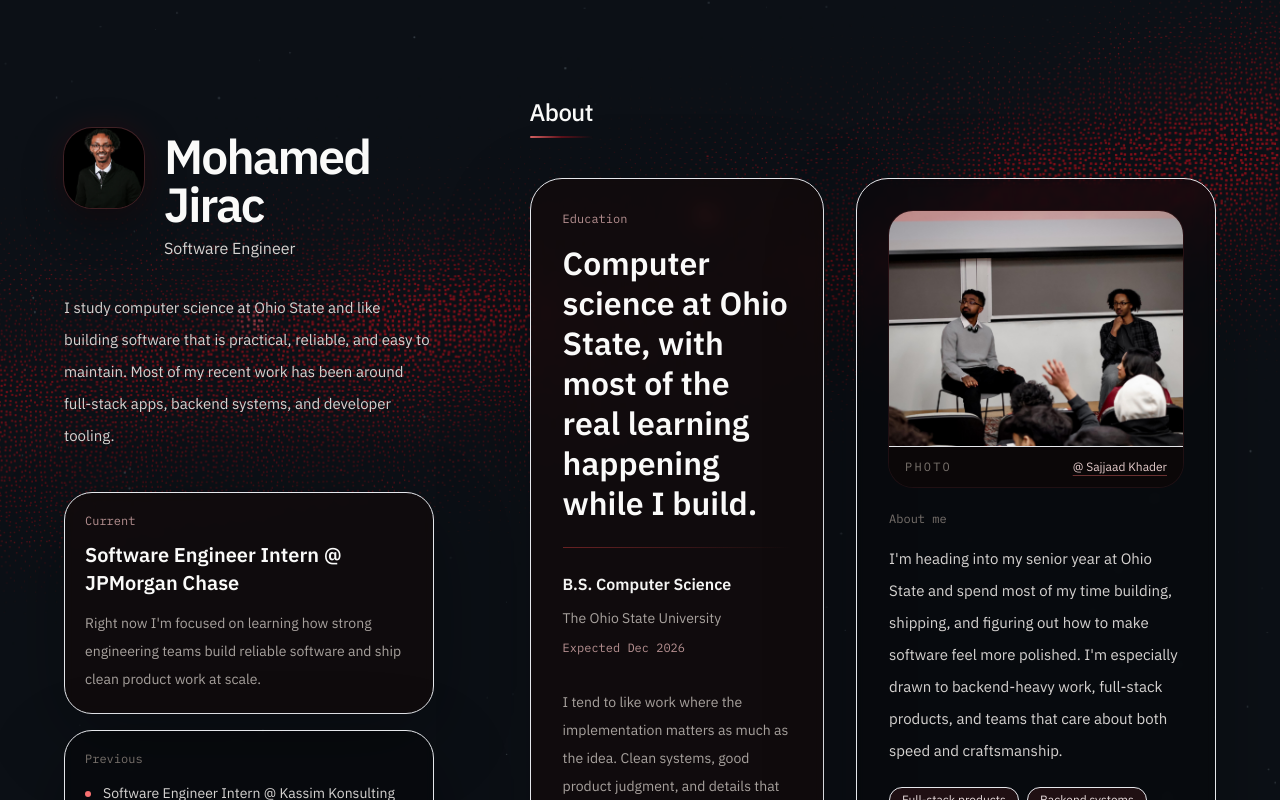
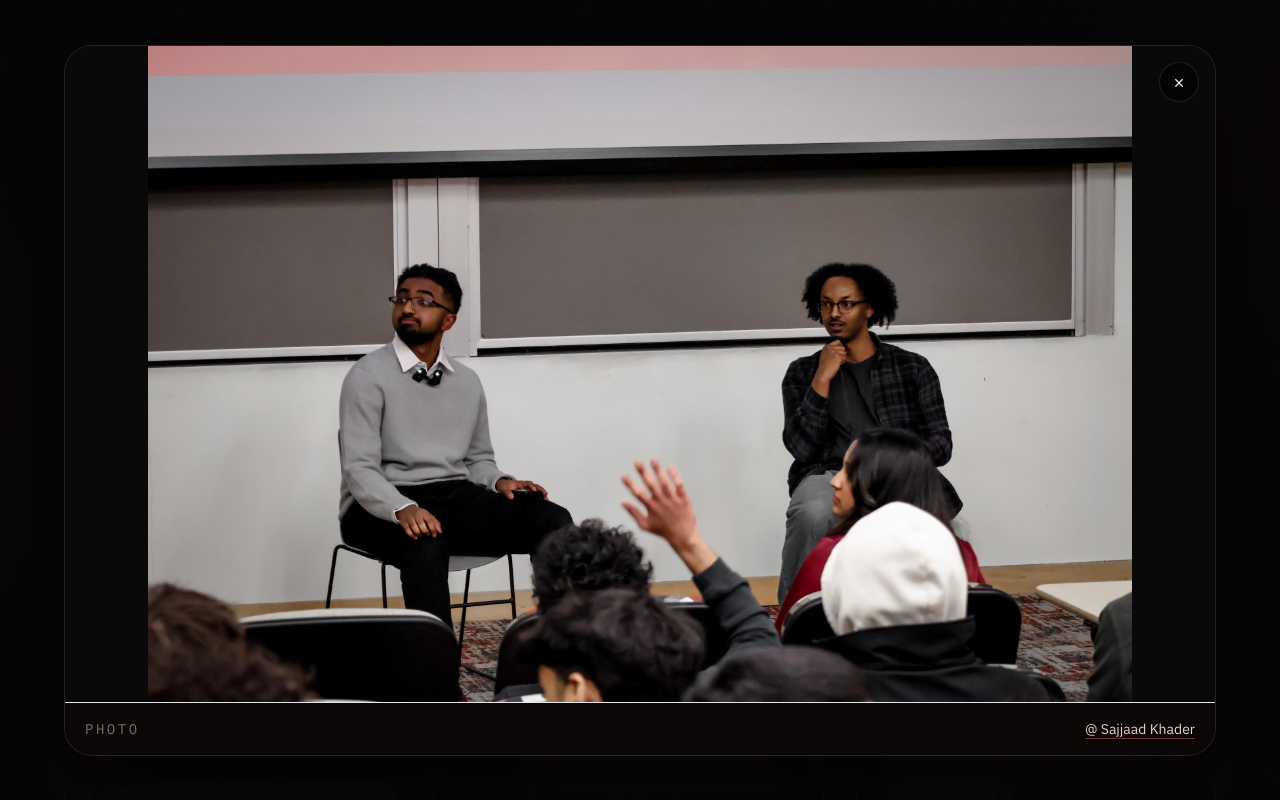
Before and after one commit to Mohamedj2020/PersonalPortfolio, a React (Create React App) app: page / in a window 1280 px wide. Both pictures are taken after a click on the button 1036 px from the left and 328 px from the top of the page. Shown: the top 800 px of the page. Built offline with nearby package versions, Linux system fonts and the light colour scheme; no server answers.

Commit message:
Add full-screen about photo viewer

```diff
--- a/src/components/About.tsx
+++ b/src/components/About.tsx
@@ -1,10 +1,31 @@
-import React, { useState } from 'react';
+import React, { useEffect, useState } from 'react';
 import { aboutData } from '../data';
 
 const About = () => {
-  const [showPhotoCredit, setShowPhotoCredit] = useState(false);
+  const [photoOpen, setPhotoOpen] = useState(false);
+
+  useEffect(() => {
+    if (!photoOpen) {
+      return undefined;
+    }
+
+    const handleKeyDown = (event: KeyboardEvent) => {
+      if (event.key === 'Escape') {
+        setPhotoOpen(false);
+      }
+    };
+
+    document.body.style.overflow = 'hidden';
+    window.addEventListener('keydown', handleKeyDown);
+
+    return () => {
+      document.body.style.overflow = '';
+      window.removeEventListener('keydown', handleKeyDown);
+    };
+  }, [photoOpen]);
 
   return (
+    <>
       <section id="about" className="mb-16 scroll-mt-24 md:mb-24 lg:mb-32">
         <h2 className="mb-10 text-2xl font-medium tracking-tight text-stone-50 scroll-fade">
           <span className="section-heading">About</span>
@@ -39,11 +60,10 @@ const About = () => {
             style={{ transitionDelay: '220ms' }}
           >
             <div className="flex flex-col gap-6">
-            <div className="overflow-hidden rounded-[24px] ring-1 ring-red-500/10">
               <button
                 type="button"
-                onClick={() => setShowPhotoCredit((current) => !current)}
-                className="group block w-full text-left"
+                onClick={() => setPhotoOpen(true)}
+                className="group overflow-hidden rounded-[24px] text-left ring-1 ring-red-500/10"
               >
                 <img
                   src="/images/aboutme2.0.jpg"
@@ -51,21 +71,6 @@ const About = () => {
                   className="aspect-[16/10] w-full object-cover object-[28%_34%] transition-transform duration-300 group-hover:scale-[1.01] md:aspect-[16/9] xl:aspect-[5/4]"
                 />
               </button>
-
-              {showPhotoCredit && (
-                <div className="flex items-center justify-between gap-3 border-t border-white/6 bg-[rgba(12,8,8,0.92)] px-4 py-3 text-xs text-stone-300">
-                  <span className="font-mono uppercase tracking-[0.18em] text-stone-500">Photo</span>
-                  <a
-                    href="https://www.linkedin.com/in/sajjaad-khader/?lipi=urn%3Ali%3Apage%3Ad_flagship3_profile_view_base%3BPBSVY7L7TzKGST1JjLry%2FA%3D%3D"
-                    target="_blank"
-                    rel="noopener noreferrer"
-                    className="text-right text-red-100/90 underline decoration-red-400/40 underline-offset-4 transition-colors hover:text-red-50"
-                  >
-                    @ Sajjaad Khader
-                  </a>
-                </div>
-              )}
-            </div>
 
               <div>
                 <p className="font-mono text-xs text-stone-500">About me</p>
@@ -86,6 +91,46 @@ const About = () => {
           </div>
         </div>
       </section>
+
+      {photoOpen && (
+        <div
+          className="fixed inset-0 z-50 flex items-center justify-center bg-[rgba(8,6,6,0.92)] px-4 py-6 backdrop-blur-md"
+          onClick={() => setPhotoOpen(false)}
+        >
+          <div
+            className="relative w-full max-w-6xl overflow-hidden rounded-[28px] border border-white/10 bg-[rgba(16,10,10,0.84)] shadow-[0_30px_120px_rgba(0,0,0,0.55)]"
+            onClick={(event) => event.stopPropagation()}
+          >
+            <button
+              type="button"
+              onClick={() => setPhotoOpen(false)}
+              className="absolute right-4 top-4 z-10 inline-flex h-10 w-10 items-center justify-center rounded-full border border-white/10 bg-black/45 text-xl text-stone-200 transition-colors hover:border-red-400/30 hover:text-white"
+              aria-label="Close photo"
+            >
+              ×
+            </button>
+
+            <img
+              src="/images/aboutme2.0.jpg"
+              alt="Mohamed speaking at a panel"
+              className="max-h-[82vh] w-full object-contain bg-[#090909]"
+            />
+
+            <div className="flex items-center justify-between gap-3 border-t border-white/6 bg-[rgba(12,8,8,0.96)] px-5 py-4 text-sm text-stone-300">
+              <span className="font-mono uppercase tracking-[0.18em] text-stone-500">Photo</span>
+              <a
+                href="https://www.linkedin.com/in/sajjaad-khader/?lipi=urn%3Ali%3Apage%3Ad_flagship3_profile_view_base%3BPBSVY7L7TzKGST1JjLry%2FA%3D%3D"
+                target="_blank"
+                rel="noopener noreferrer"
+                className="text-right text-red-100/90 underline decoration-red-400/40 underline-offset-4 transition-colors hover:text-red-50"
+              >
+                @ Sajjaad Khader
+              </a>
+            </div>
+          </div>
+        </div>
+      )}
+    </>
   );
 };
 
```
Lines whose indentation alone changed are shown as unchanged.
